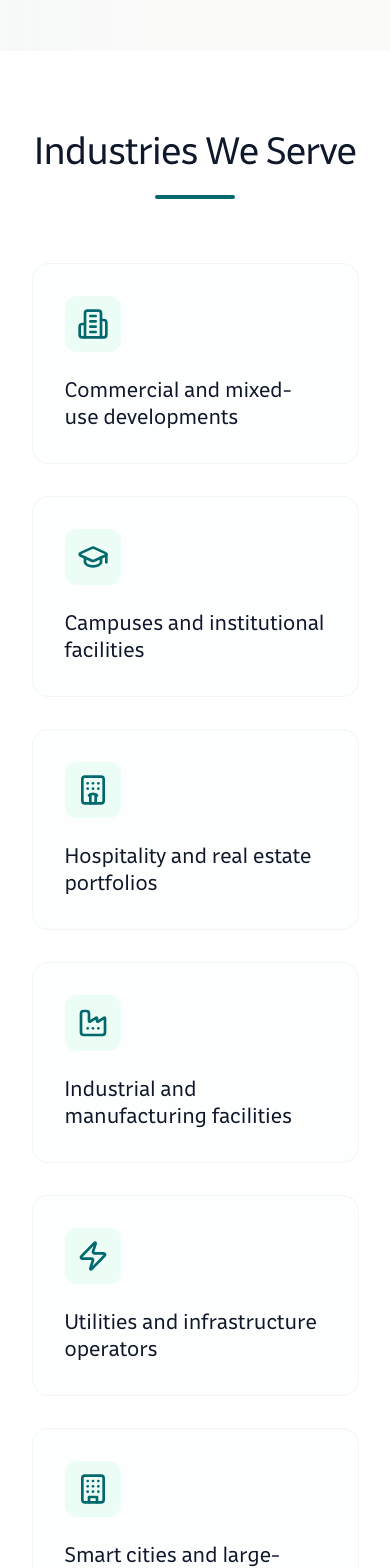
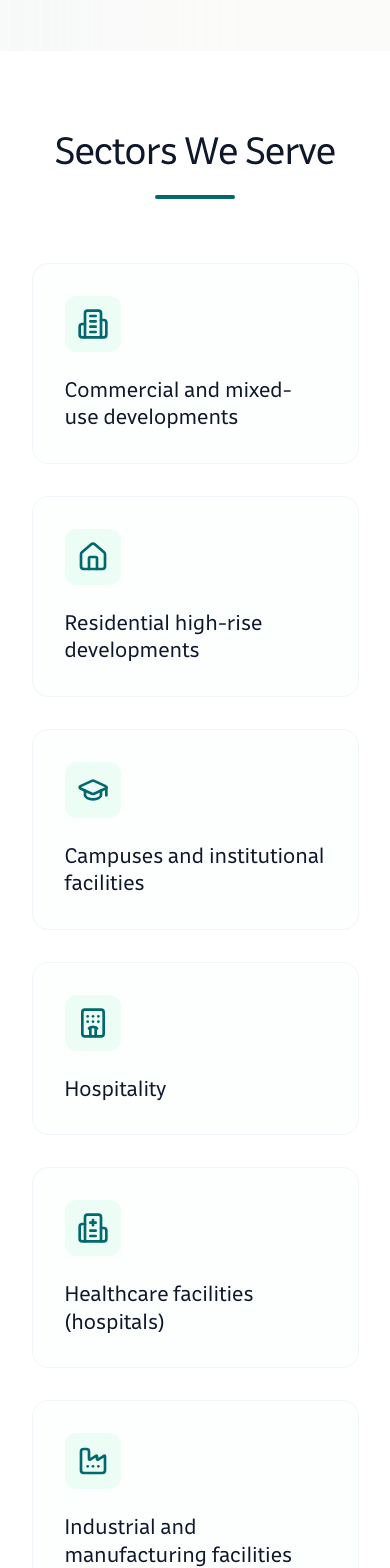
Before and after one commit to rahulkrishna-web/greenvironment, a Next.js app: page /solutions in a window 390 px wide. Shown: the part 3580-5148 px from the top of the page. Built offline with nearby package versions, Linux system fonts and the light colour scheme.

Commit message:
feat: add phone field to contact form and update industries section with new sectors and labels

```diff
--- a/components/contact-form-section.tsx
+++ b/components/contact-form-section.tsx
@@ -47,6 +47,7 @@ const ContactForm = () => {
   const [formData, setFormData] = useState({
     name: "",
     company: "",
+    phone: "",
     email: "",
     details: "",
   });
@@ -56,6 +57,7 @@ const ContactForm = () => {
   const nameId = useId();
   const companyId = useId();
   const emailId = useId();
+  const phoneId = useId();
   const detailsId = useId();
 
   const handleChange = (e: React.ChangeEvent<HTMLInputElement | HTMLTextAreaElement>) => {
@@ -74,6 +76,7 @@ const ContactForm = () => {
         body: JSON.stringify({
           name: formData.name,
           email: formData.email,
+          mobile: formData.phone,
           company: formData.company,
           message: formData.details,
         }),
@@ -86,7 +89,7 @@ const ContactForm = () => {
       }
 
       setStatus("success");
-      setFormData({ name: "", company: "", email: "", details: "" });
+      setFormData({ name: "", company: "", phone: "", email: "", details: "" });
     } catch (error) {
       setStatus("error");
       setErrorMessage(error instanceof Error ? error.message : "Something went wrong");
@@ -104,6 +107,7 @@ const ContactForm = () => {
     >
       <FormField id={nameId} name="name" label="Name" type="text" placeholder="Your name" value={formData.name} onChange={handleChange} required />
       <FormField id={companyId} name="company" label="Company" type="text" placeholder="Company name" value={formData.company} onChange={handleChange} />
+      <FormField id={phoneId} name="phone" label="Phone" type="tel" placeholder="Phone number" value={formData.phone} onChange={handleChange} required />
       <FormField id={emailId} name="email" label="E-mail" type="email" placeholder="you@example.com" value={formData.email} onChange={handleChange} required />
       <FormField
         id={detailsId}
@@ -141,7 +145,7 @@ const ContactForm = () => {
 interface FormFieldProps {
   id: string;
   label: string;
-  type: "text" | "email" | "textarea";
+  type: "text" | "email" | "textarea" | "tel";
   placeholder?: string;
   name?: string;
   value?: string;
--- a/components/industries-served.tsx
+++ b/components/industries-served.tsx
@@ -7,7 +7,9 @@ import {
   Hotel,
   Factory,
   Zap,
-  Building
+  Building,
+  Home,
+  Hospital
 } from "lucide-react";
 
 const industries = [
@@ -16,12 +18,20 @@ const industries = [
     icon: Building2,
   },
   {
+    title: "Residential high-rise developments",
+    icon: Home,
+  },
+  {
     title: "Campuses and institutional facilities",
     icon: GraduationCap,
   },
   {
-    title: "Hospitality and real estate portfolios",
+    title: "Hospitality",
     icon: Hotel,
+  },
+  {
+    title: "Healthcare facilities (hospitals)",
+    icon: Hospital,
   },
   {
     title: "Industrial and manufacturing facilities",
@@ -52,7 +62,7 @@ export default function IndustriesServed() {
           className="text-4xl lg:text-5xl font-bold tracking-tight text-slate-900 mb-6"
           {...fades}
         >
-          Industries We Serve
+          Sectors We Serve
         </motion.h2>
         <motion.div
           className="w-20 h-1 bg-primary mx-auto rounded-full"
```
